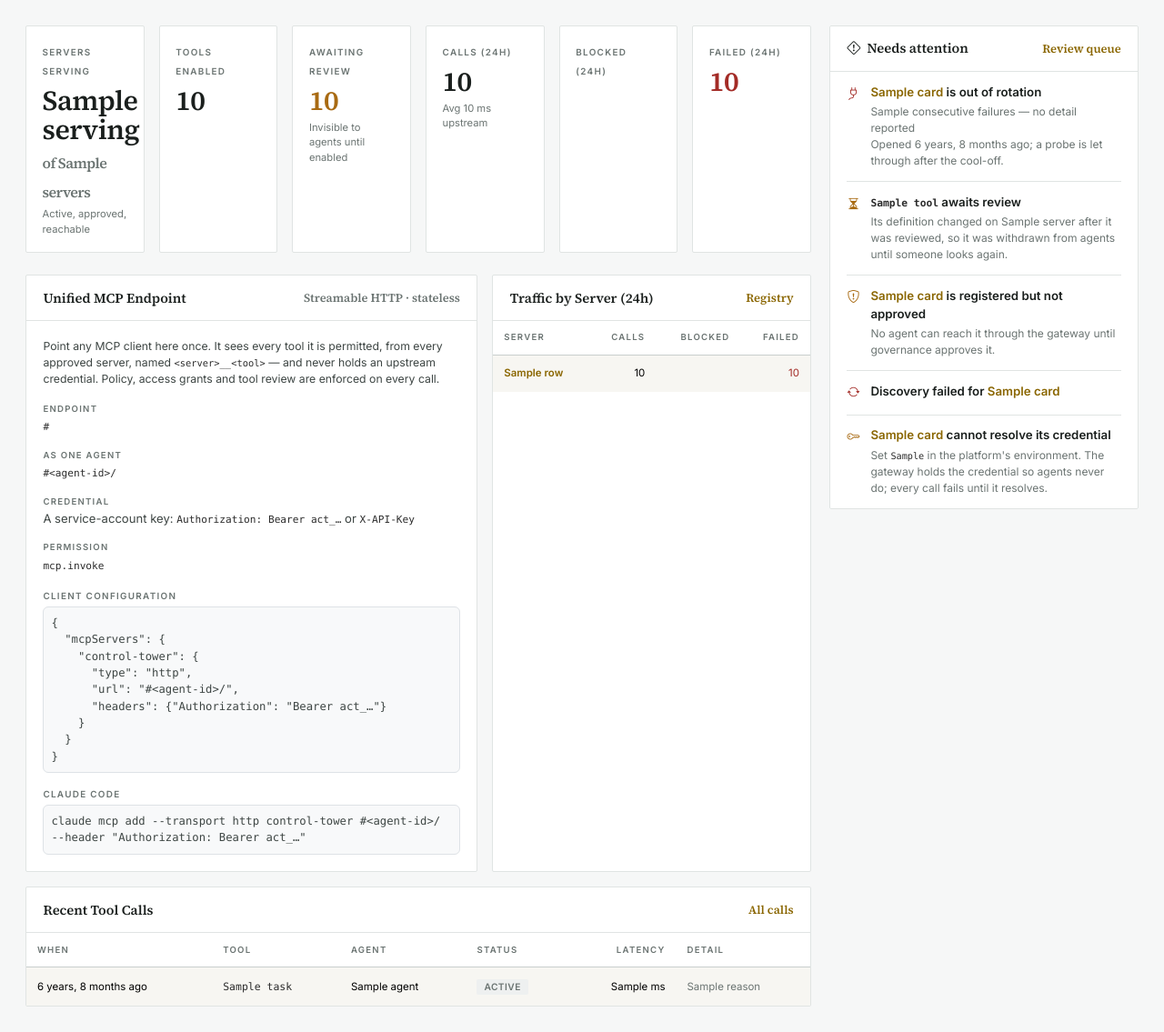
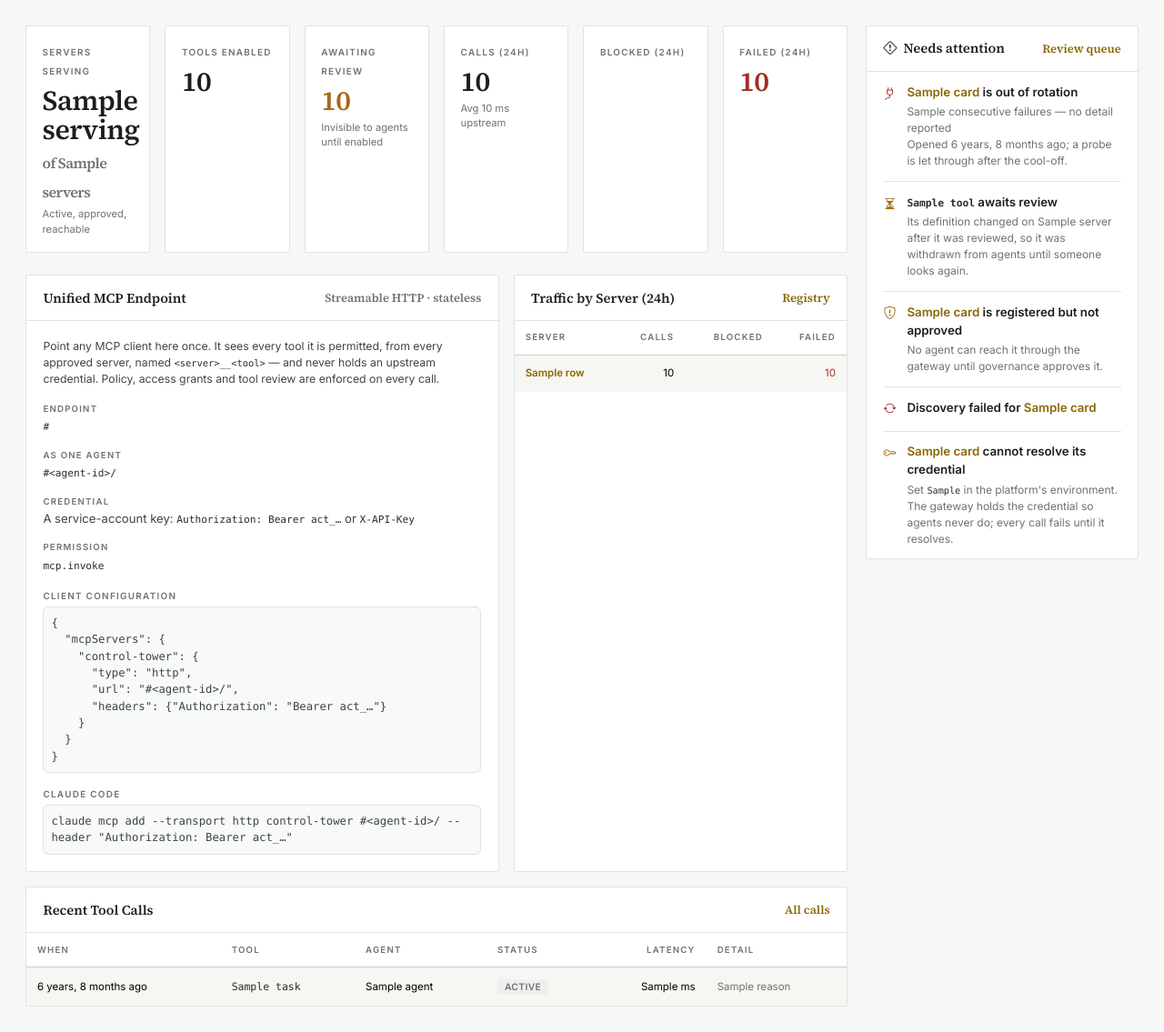
Before and after one commit to rajan24oct/AI-Control-Tower, a Django app: template templates/mcp_gateway/overview.html in a window 1280 px wide. Shown: the part 159-1294 px from the top of the page at 91% size. Run offline with Django 5.2, Linux system fonts and the light colour scheme; the template is opened without the code that fills it: most values are stand-ins (such as "Sample title", 1, 10 or a date in 2020).

Commit message:
Narrow the alert rail
The sticky right-hand alert column is 300px wide, and 330px from 1600px
up, leaving more room for each page's main content.

```diff
--- a/static/css/control-tower.css
+++ b/static/css/control-tower.css
@@ -1644,7 +1644,7 @@ mark.ct-pii {
 @media (min-width: 1200px) {
   .ct-alert-layout {
     display: grid;
-    grid-template-columns: minmax(0, 1fr) 340px;
+    grid-template-columns: minmax(0, 1fr) 300px;
     align-items: start;
     gap: 1.25rem;
   }
@@ -1664,5 +1664,5 @@ mark.ct-pii {
   .ct-alert-rail .ct-attention-item > .btn { margin-left: 1.6rem; }
 }
 @media (min-width: 1600px) {
-  .ct-alert-layout { grid-template-columns: minmax(0, 1fr) 380px; }
-}
+  .ct-alert-layout { grid-template-columns: minmax(0, 1fr) 330px; }
+}
```
